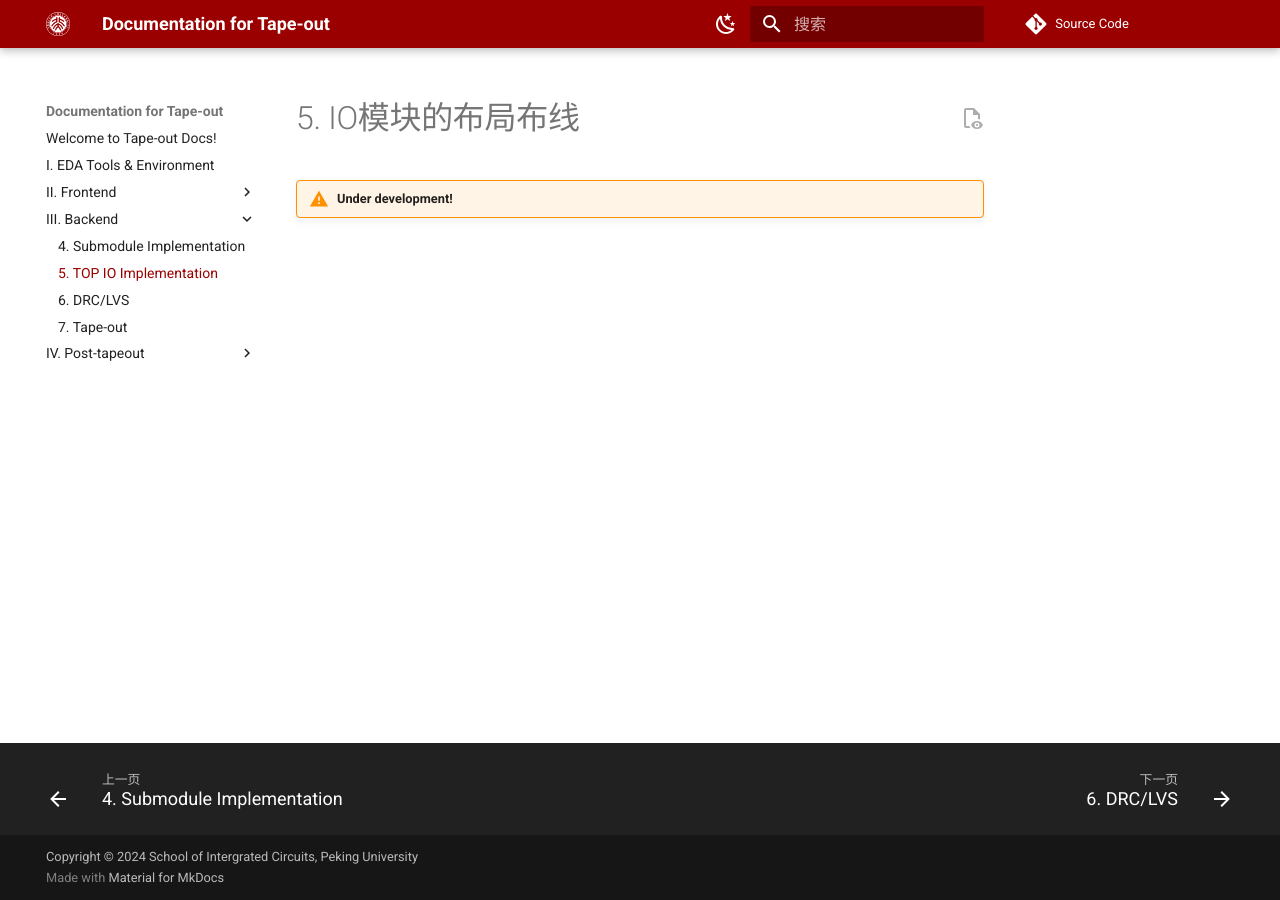
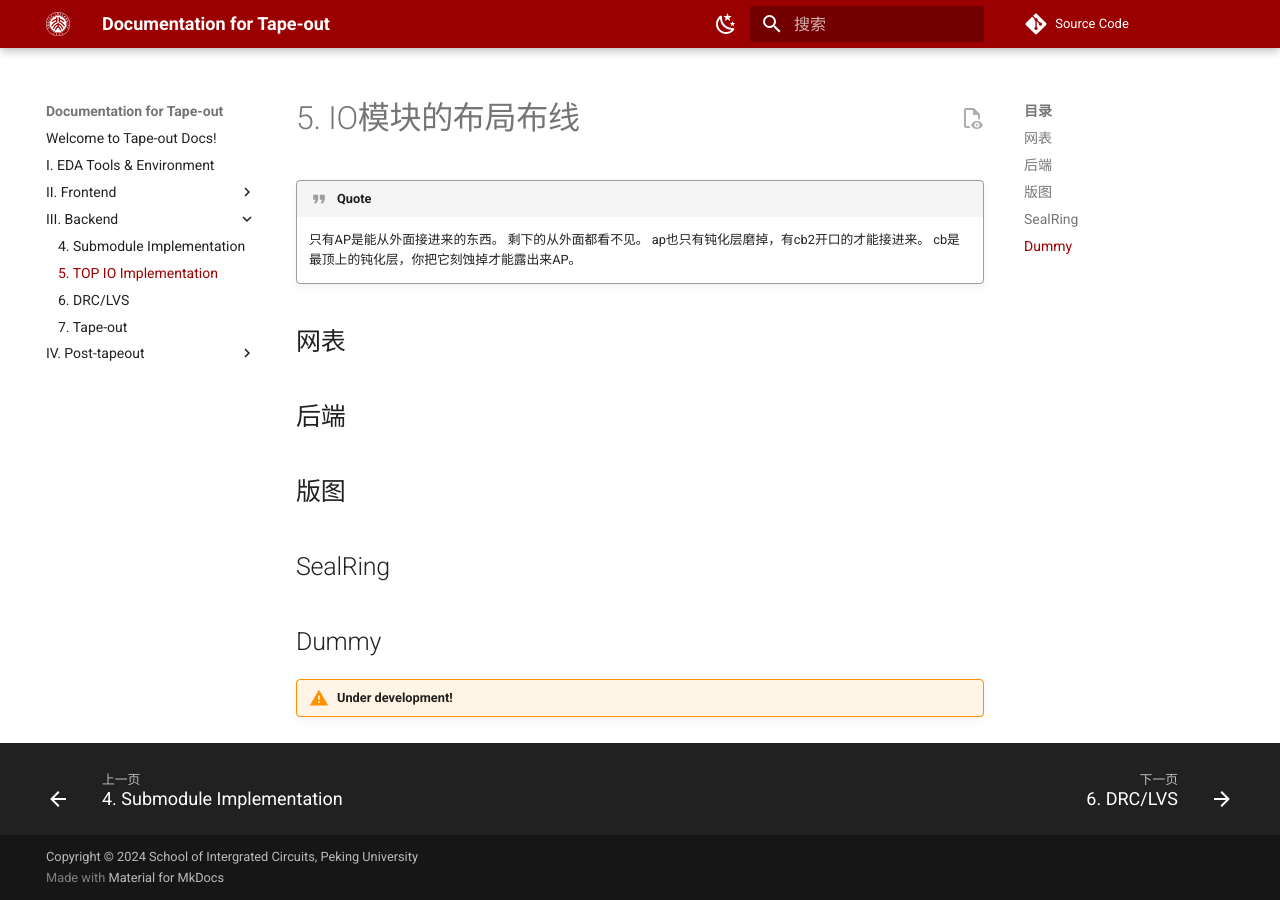
Before and after one commit to pku-pacific-lab-team/Tape-out_template_doc, an MkDocs documentation site: the page built from docs/5_io.md, in a window 1280 px wide. Built offline with MkDocs 1.6.1 and Material for MkDocs 9.7.7, drawn with Linux system fonts in a browser that asks for light colours; some web fonts are replaced; comment, search, counter and statistics services are not loaded.

Commit message:
Add 5_io: subsection & material Add 6_lvs_drc: subsection

```diff
--- a/docs/5_io.md
+++ b/docs/5_io.md
@@ -1,3 +1,19 @@
 # 5. IO模块的布局布线
 
+!!! Quote
+    只有AP是能从外面接进来的东西。
+    剩下的从外面都看不见。
+    ap也只有钝化层磨掉，有cb2开口的才能接进来。
+    cb是最顶上的钝化层，你把它刻蚀掉才能露出来AP。
+
+## 网表
+
+## 后端
+
+## 版图
+
+## SealRing
+
+## Dummy
+
 !!! Warning "Under development!"
```
Also changed, not shown: docs/6_lvs_drc.md (+12 -0 lines), docs/index.md (+4 -0 lines), 1 other file.
